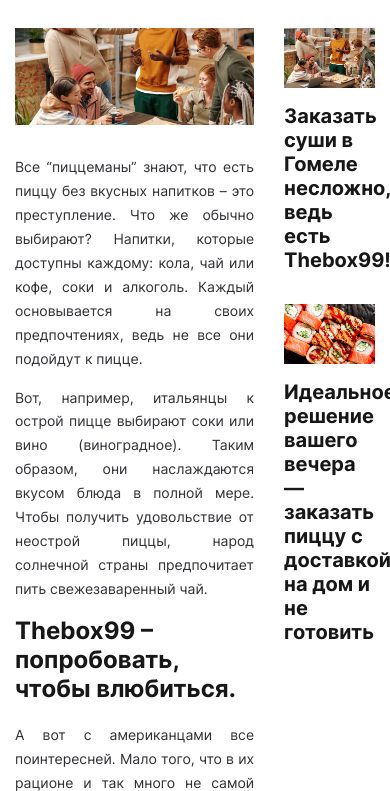
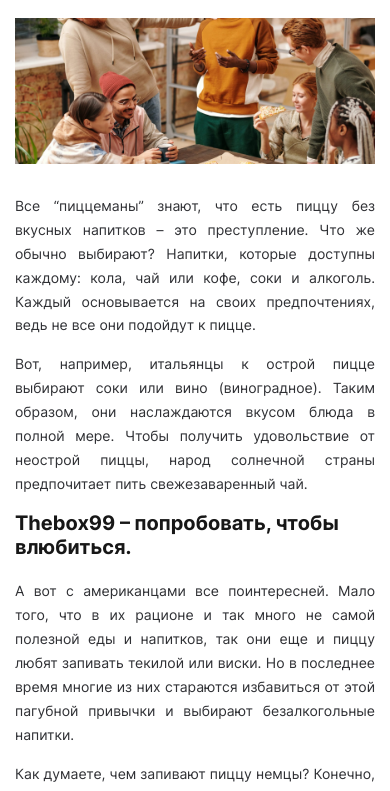
Before and after one commit to vlad-korpik-1992/thebox, a plain HTML site: page single.html in a window 390 px wide. Shown: the part 305-1096 px from the top of the page. Drawn offline with Linux system fonts and the light colour scheme.

Commit message:
The single page mobile version is ready

```diff
--- a/css/style.css
+++ b/css/style.css
@@ -618,7 +618,7 @@ section{
     display: block;
     font-weight: 700;
     font-size: 30px;
-    line-height: 21px;
+    line-height: 110%;
     color: #000000;
     padding-top: 9px;
 }
@@ -929,6 +929,7 @@ p.about__inner__show:last-child{
 }
 .single__box__sidebar{
     display: flex;
+    flex-wrap: wrap;
     flex-direction: column;
     flex: 0 0 31%;
     max-width: 31%;
@@ -949,7 +950,7 @@ p.about__inner__show:last-child{
     padding: 16px 0 32px;
     font-weight: 700;
     font-size: 20px;
-    line-height: 24px;
+    line-height: 120%;
     color: #171717;
     transition: 0.3s all;
 }
@@ -971,7 +972,7 @@ p.about__inner__show:last-child{
     display: block;
     font-weight: 700;
     font-size: 24px;
-    line-height: 29px;
+    line-height: 120%;
     color: #171717;
     padding-bottom: 20px;
 }
@@ -1640,6 +1641,10 @@ p.about__inner__show:last-child{
         font-size: 20px;
         line-height: 120%;
     }
+    .single__box__sidebar__link{
+        padding: 10px 0 30px;
+        font-size: 16px;
+    }
     .footer__box{
         flex-wrap: wrap;
         margin-left: -10px;
@@ -1689,6 +1694,28 @@ p.about__inner__show:last-child{
     .header__social__box__items {
         padding: 0 20px;
     }
+    .single__box__article{
+        flex: 0 0 100%;
+        max-width: 100%;
+    }
+    .single__box__sidebar{
+        flex: 0 0 100%;
+        max-width: 100%;
+        padding-right: 0;
+    }
+    .single__box__sidebar{
+        flex-direction: row;
+        margin-left: -15px;
+    }
+    .single__box__sidebar__items{
+        flex: 0 0 50%;
+        max-width: 50%;
+        padding-left: 15px;
+        padding-right: 15px;
+    }
+    .single__box__sidebar__items:nth-child(2n){
+        padding-right: 0;
+    }
     .map{
         padding: 40px 15px 0;
     }
@@ -1727,6 +1754,17 @@ p.about__inner__show:last-child{
     .footer{
         margin-bottom: 30px;
     }
+    .single__box__sidebar__items{
+        flex: 0 0 100%;
+        max-width: 100%;
+        padding-right: 0px;
+    }
+    .category__head__items h1{
+        font-size: 24px;
+    }
+    .article h2, .article h3, .article h4{
+        font-size: 20px;
+    }
 }
 @media (max-width: 424px){
     .header__social__box__items {
```
